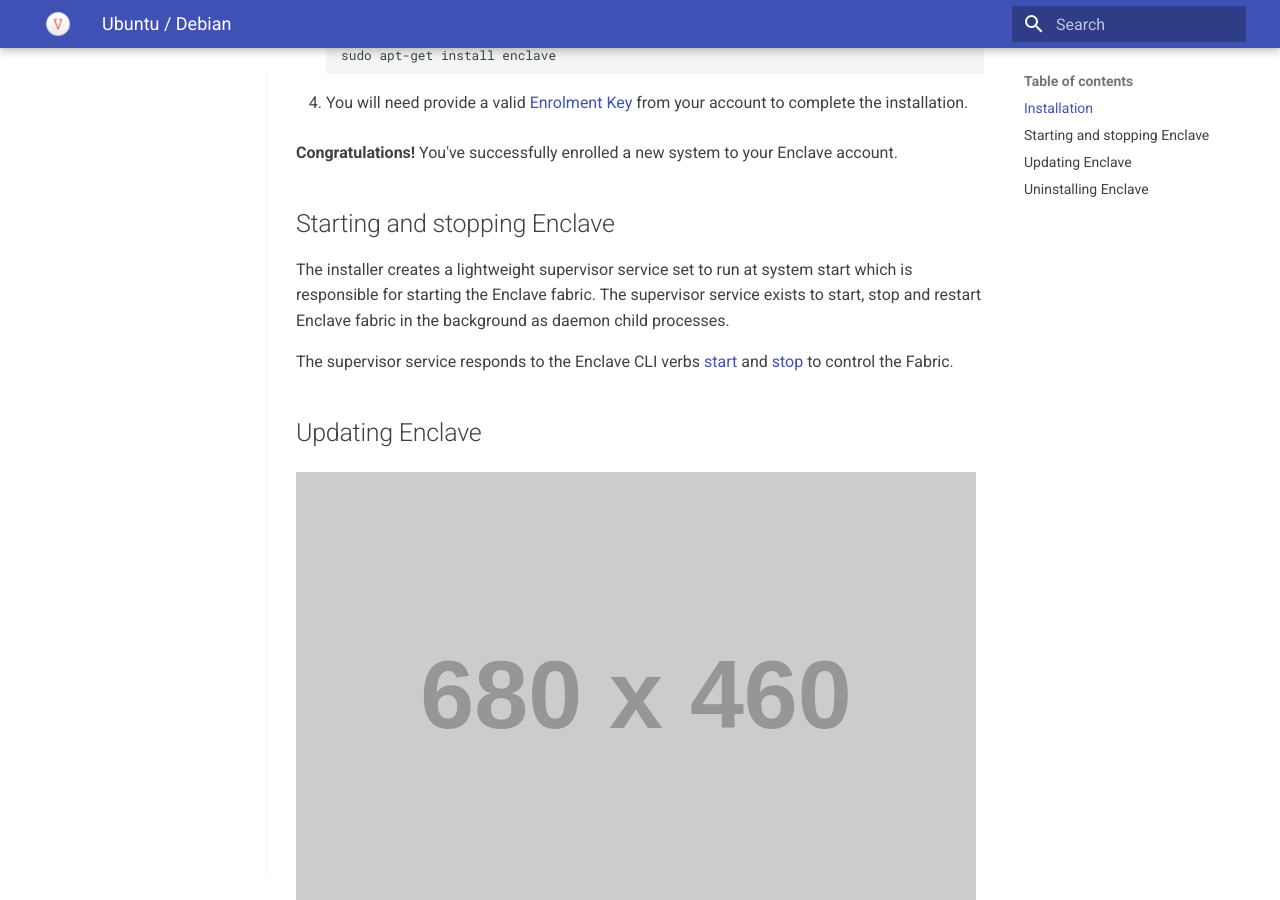
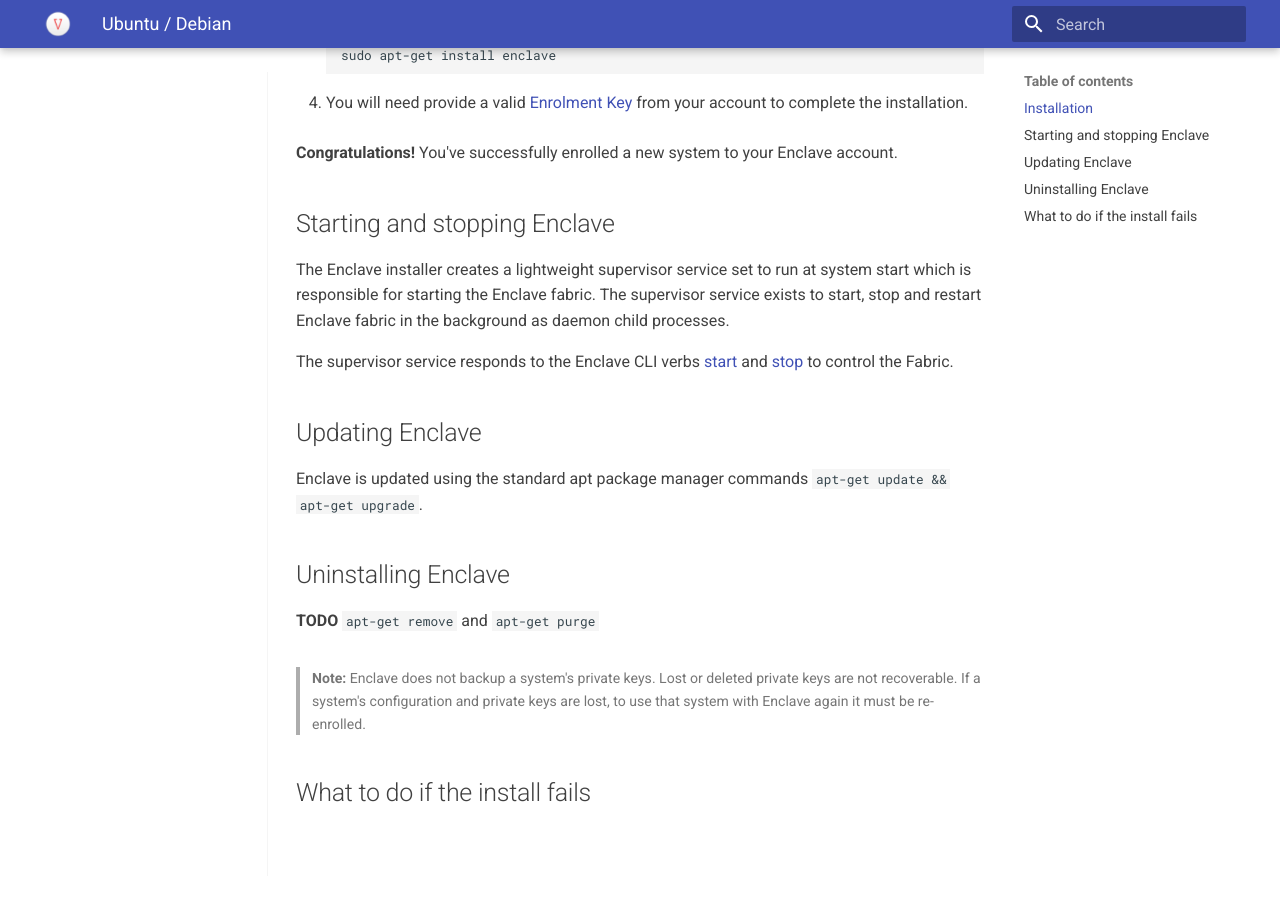
Before and after one commit to enclave-networks/docs, an MkDocs documentation site: the page built from docs/setup/ubuntu.md, in a window 1280 px wide and 900 px high, scrolled down 585 px. Built offline with MkDocs 1.6.1 and Material for MkDocs 9.7.7, drawn with Linux system fonts in a browser that asks for light colours.

Commit message:
assorted wip

```diff
--- a/docs/setup/ubuntu.md
+++ b/docs/setup/ubuntu.md
@@ -22,20 +22,25 @@
 
 **Congratulations!** You've successfully enrolled a new system to your Enclave account.
 
-<!--- ## Unattended Installation --->
+<!--- ## Unattended Installation
+
+Presently doesn't work.
+ --->
 
 ## Starting and stopping Enclave
 
-The installer creates a lightweight supervisor service set to run at system start which is responsible for starting the Enclave fabric. The supervisor service exists to start, stop and restart Enclave fabric in the background as daemon child processes.
+The Enclave installer creates a lightweight supervisor service set to run at system start which is responsible for starting the Enclave fabric. The supervisor service exists to start, stop and restart Enclave fabric in the background as daemon child processes.
 
-The supervisor service responds to the Enclave CLI verbs [start](/handbook/fabric/cli/start) and [stop](/handbook/fabric/cli/stop) to control the Fabric.
+The supervisor service responds to the Enclave CLI verbs [start](/cli/start) and [stop](/cli/stop) to control the Fabric.
 
 ## Updating Enclave
 
-![Enclave tray application showing an available update](https://via.placeholder.com/680x460)
+Enclave is updated using the standard apt package manager commands `apt-get update && apt-get upgrade`.
 
 ## Uninstalling Enclave
 
 **TODO** `apt-get remove` and `apt-get purge`
 
 > **Note:** Enclave does not backup a system's private keys. Lost or deleted private keys are not recoverable. If a system's configuration and private keys are lost, to use that system with Enclave again it must be re-enrolled.
+
+## What to do if the install fails
```
Also changed, not shown: docs/management/enrolment.md (added, +25 -0 lines), docs/networking/dns.md (added, +3 -0 lines), docs/networking/ip-addresses.md (+1 -0 lines), docs/setup/linux.md (+1 -1 lines), docs/setup/macos.md (added, +28 -0 lines), docs/setup/running-enclave.md (added, +31 -0 lines).
